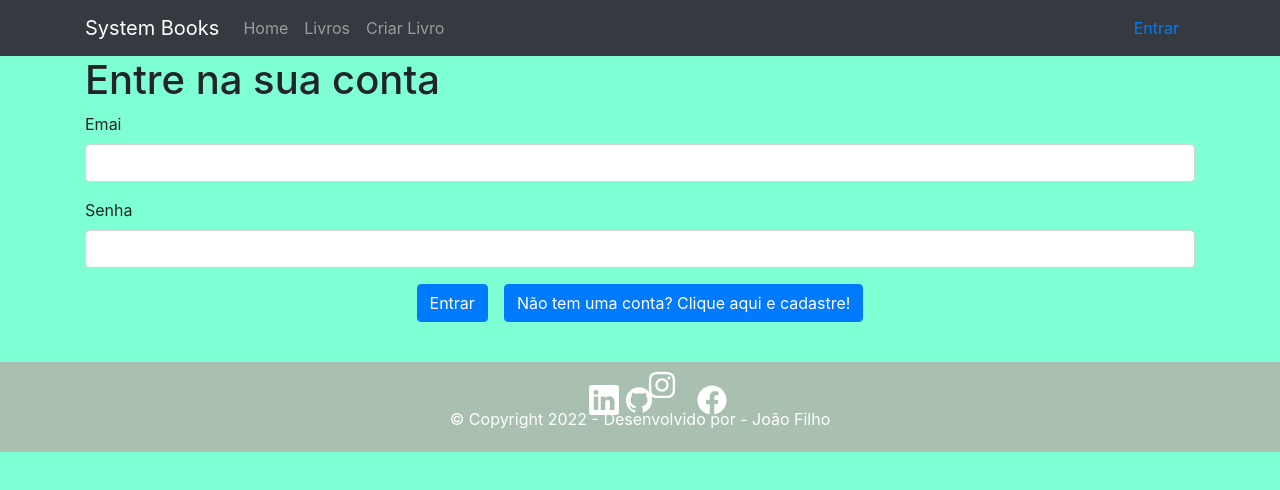
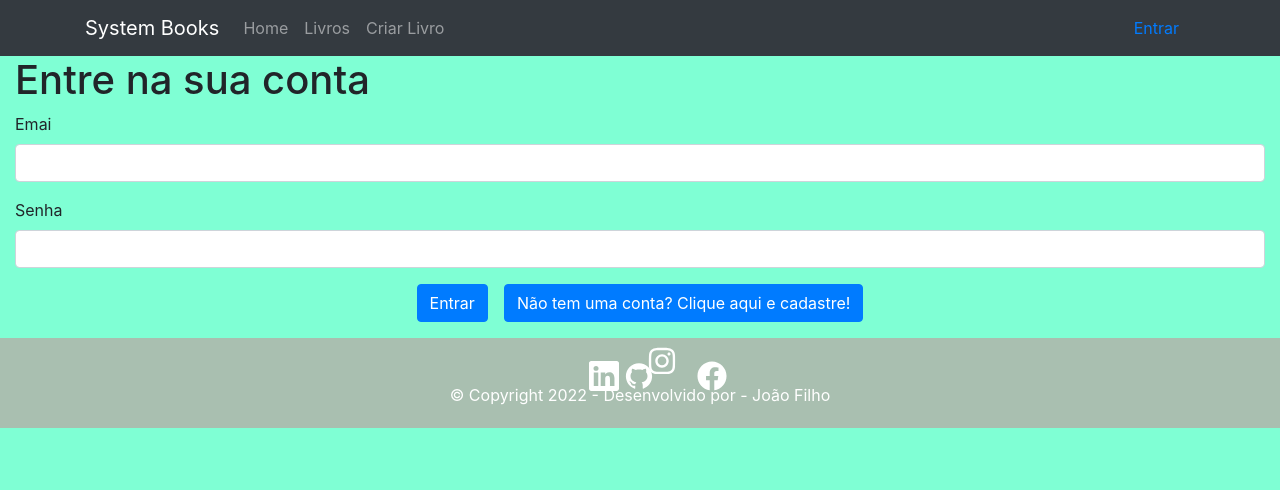
Before and after one commit to ironhack-sao-wdft/react-ironplate, a React (Create React App) app: page /login in a window 1280 px wide. Shown: the top 490 px of the page. Built offline with nearby package versions, Linux system fonts and the light colour scheme.

Commit message:
novo commit atualizar login

```diff
--- a/src/assets/styles/index.css
+++ b/src/assets/styles/index.css
@@ -131,6 +131,3 @@ body {
 .card-livro{
   border-top: 1px solid blue;
 }
-.cadastro{
-  margin-bottom: 40px;
-}
--- a/src/pages/auth/Login.js
+++ b/src/pages/auth/Login.js
@@ -44,7 +44,7 @@ function Login(props) {
   }
 
   return (
-    <div className="container cadastro">
+    <div className="">
       <form onSubmit={handleSubmit}>
         <h1>Entre na sua conta</h1>
 
```
